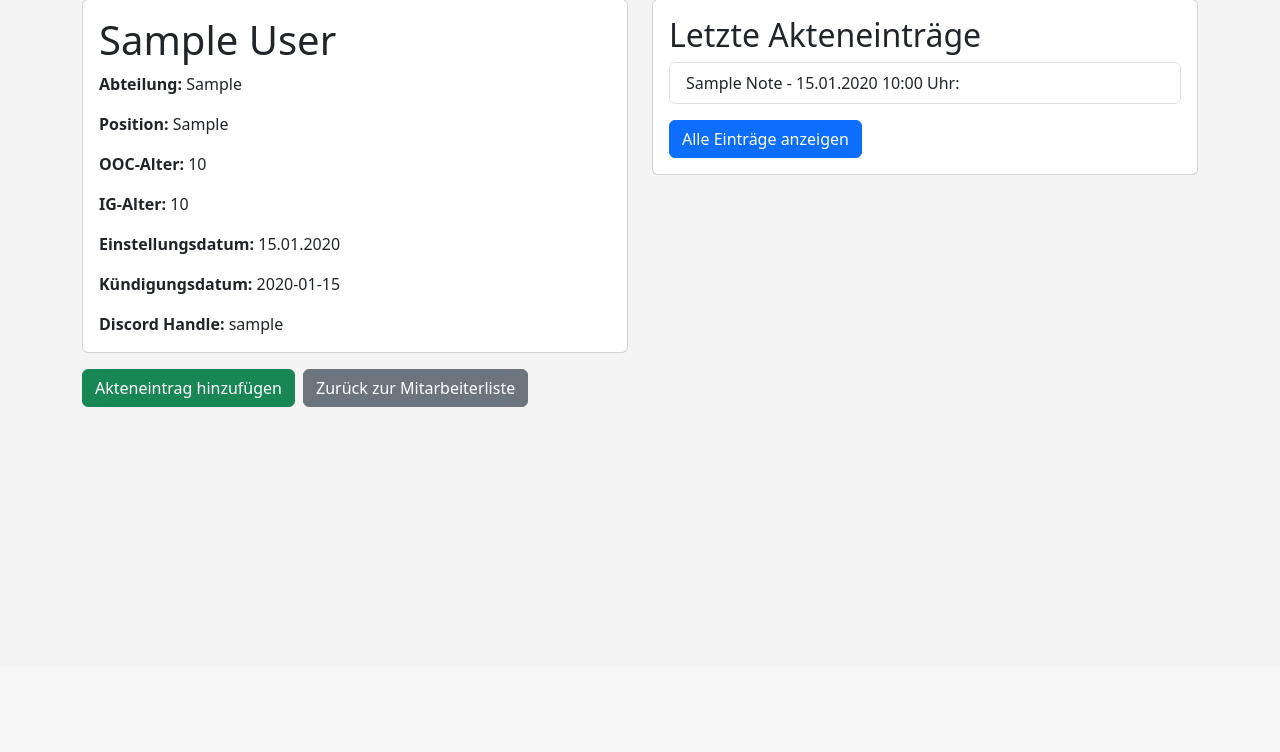
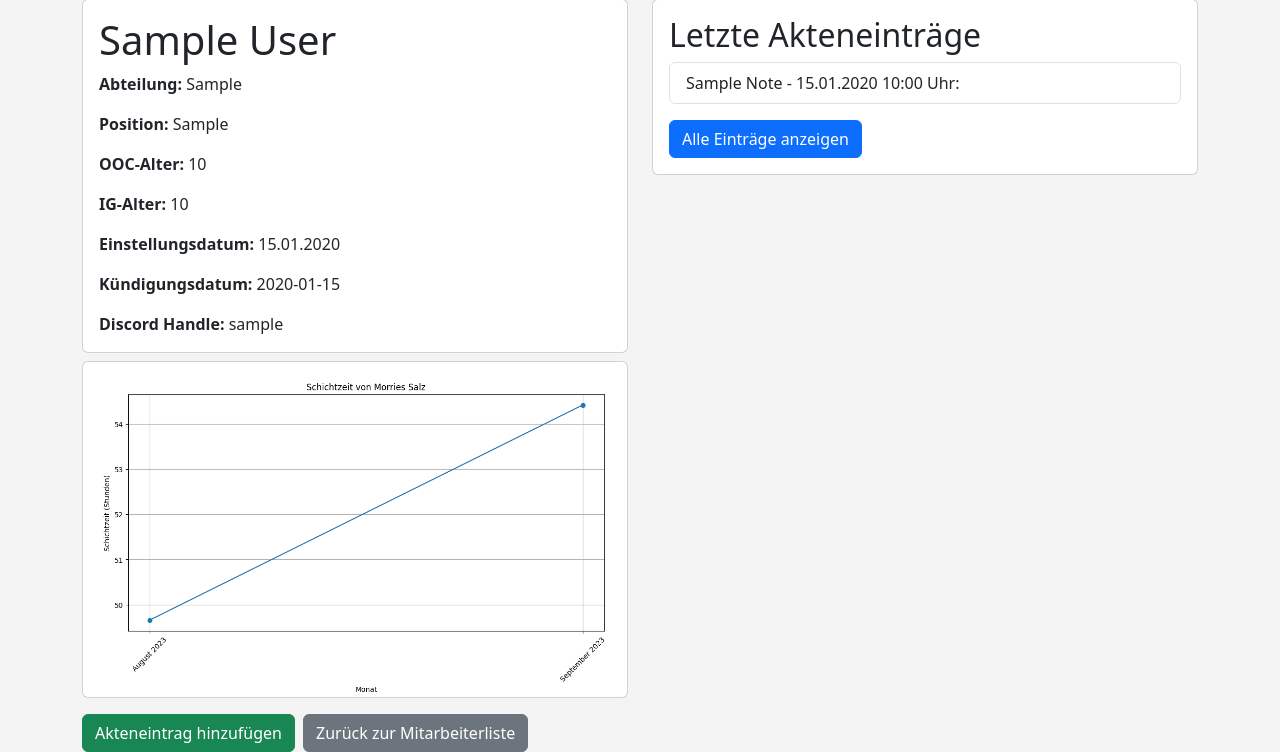
Before and after one commit to Ma-Ko-dev/Roleplay_Employee_Manager, a Flask app: page /employee/1 in a window 1280 px wide. Shown: the part 134-886 px from the top of the page. Before the commit the page ends 541 px from the top, so only its background shows below. Run offline with Flask 3, Linux system fonts and the light colour scheme; a user stored in the database is signed in; tables that the repository leaves empty hold one stand-in row (values such as "Sample post"); some libraries are stand-ins or nearby versions.

Commit message:
employee_detail.html redesign mit beispieldiagramm

```diff
--- a/templates/employee_detail.html
+++ b/templates/employee_detail.html
@@ -18,8 +18,9 @@
     <div class="container mt-4">
         <div class="row">
             <div class="col-md-6">
-                <div class="card" style="height: 100%;">
+                <div class="card mb-2" style="min-height: 350px; overflow-y: auto;">
                     <div class="card-body">
+                        <!-- Inhalt für die erste Karte -->
                         <h1 class="card-title">{{ employee.name }}</h1>
                         <p class="card-text"><strong>Abteilung:</strong> {{ employee.department }}</p>
                         <p class="card-text"><strong>Position:</strong> {{ employee.position }}</p>
@@ -30,10 +31,19 @@
                         <p class="card-text"><strong>Discord Handle:</strong> {{ employee.discord_handle }}</p>
                     </div>
                 </div>
+                <!-- Hier die dritte Karte (Bild oder Inhalt) ohne Margin -->
+                <div class="card flex-grow-1" style="max-height: 337px; overflow-y: hidden;">
+                    <div class="card-body">
+                        <!-- Inhalt für die dritte Karte (Bild) -->
+                        <!-- Hier können Sie Ihr Bild oder andere Inhalte hinzufügen -->
+                        <img src="{{ url_for('static', filename='images/diagram_beispiel.png') }}" alt="Beispiel-Diagramm" style="width: 100%; height: 85%;">
+                    </div>
+                </div>
             </div>
             <div class="col-md-6">
                 <div class="card" style="max-height: 700px; overflow-y: auto;">
                     <div class="card-body">
+                        <!-- Inhalt für die zweite Karte -->
                         <h2 class="card-title">Letzte Akteneinträge</h2>
                         <ul class="list-group">
                             {% for note in employee.notes|sort(attribute='created_at')|reverse %}
@@ -72,5 +82,4 @@
             </div>
         </div>
     </div>
-
 {% endblock %}
```
Also changed, not shown: static/images/diagram_beispiel.png (added). Lines whose indentation alone changed are shown as unchanged.
